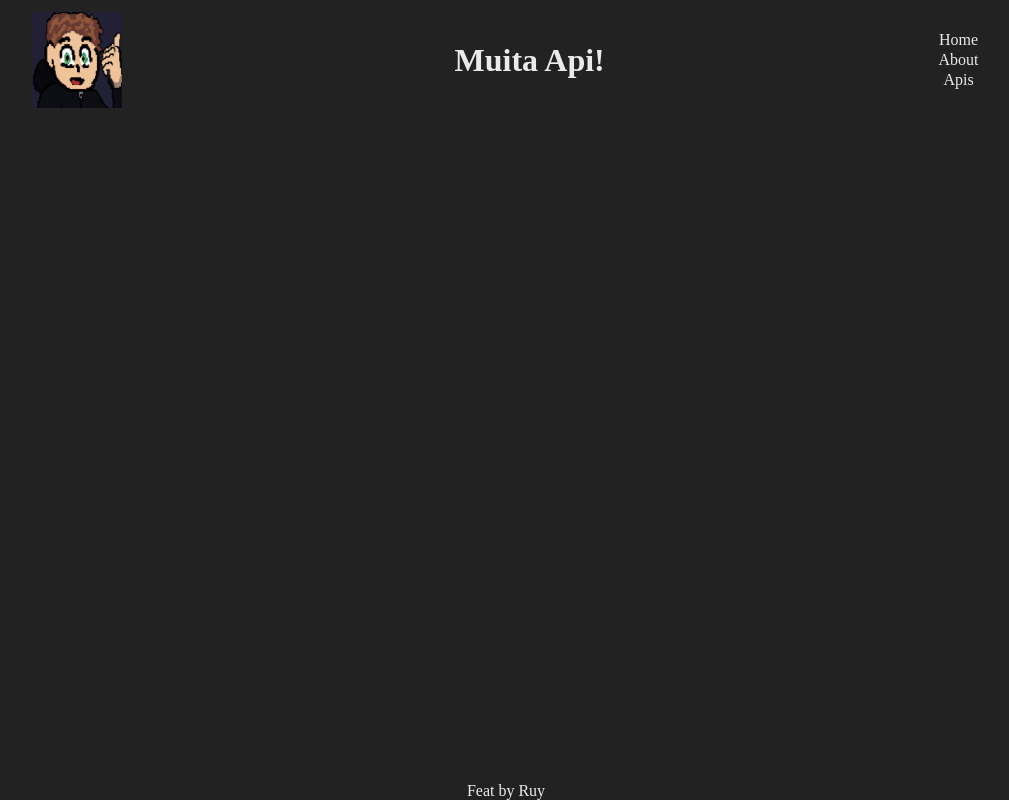
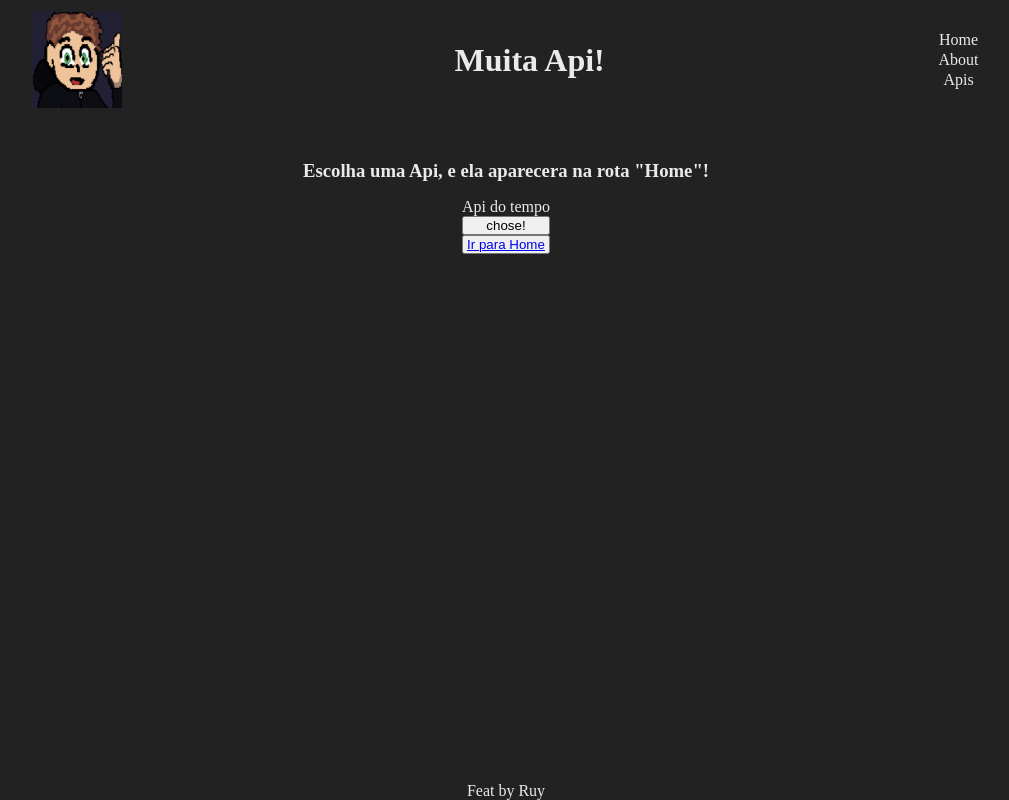
Before and after one commit to Leckller/algoLegal, a React (Vite) app: page /Apis in a window 1280 px wide. Shown: the whole page, without its empty margins (134-1143 px from the left). Built offline with nearby package versions, Linux system fonts and the light colour scheme.

Commit message:
Route Api funcional

```diff
--- a/src/App.tsx
+++ b/src/App.tsx
@@ -4,6 +4,8 @@ import About from './components/About'
 import Home from './components/Home'
 import { createGlobalStyle, ThemeProvider } from 'styled-components'
 import { randomColor } from './services/randomColor'
+import { useState } from 'react'
+import ApisRoute from './components/ApisRoute'
 
 const GlobalStyle = createGlobalStyle`
   *{
@@ -23,6 +25,7 @@ const theme = {
 }
 
 function App() {
+  const [choseApi, setChoseApi] = useState(0)
 
   return (
     <>
@@ -30,8 +33,8 @@ function App() {
     <GlobalStyle/>
       <Routes>
         <Route path='/' element={<Layout/>}>
-          <Route index element={<Home/>}/>
-          <Route path='/Apis'/>
+          <Route index element={<Home choseApi={choseApi} setChoseApi={setChoseApi}/>}/>
+          <Route path='/Apis' element={<ApisRoute setChoseApi={setChoseApi}/>}/>
           <Route path='/About' element={<About/>}/>
         </Route>
       </Routes>
--- /dev/null
+++ b/src/components/ApisRoute.tsx
@@ -0,0 +1,26 @@
+import { NavLink } from "react-router-dom"
+import { OlApis } from "./styles"
+
+function ApisRoute({setChoseApi}: {setChoseApi: (p: number) => void}) {
+  function handleOnClick(N: number) {
+    setChoseApi(N)
+  }
+  return (
+    <OlApis>
+      <h3>Escolha uma Api, e ela aparecera na rota "Home"!</h3>
+      <li>
+      <label htmlFor="apiDoTempo">
+        Api do tempo
+      </label>
+        <button onClick={() => handleOnClick(1)} id="apiDoTempo">
+          chose!
+        </button>
+        <button>
+          <NavLink to={'/'}>Ir para Home</NavLink>
+        </button>
+      </li>
+    </OlApis>
+  )
+}
+
+export default ApisRoute
--- a/src/components/Home.tsx
+++ b/src/components/Home.tsx
@@ -1,12 +1,9 @@
 import WeatherComp from "./WeatherComp"
-import { HomeDiv } from "./styles"
 
-function Home () {
+function Home ({choseApi}: {choseApi: number, setChoseApi: (p: number) => void}) {
   return(
     <>
-      <HomeDiv>
-          <WeatherComp />
-      </HomeDiv>
+      {choseApi === 1 && <WeatherComp />}
     </>
   )
 }
--- a/src/components/WeatherComp.tsx
+++ b/src/components/WeatherComp.tsx
@@ -1,7 +1,7 @@
 import { useEffect, useState } from "react";
 import { WeatherApi } from "../services/WeatherApi";
 import { apiWeathertype, forecastWeather } from "../services/types";
-import { FormWeather , InfoWeather, DivInfoWeather, UlForecast } from "./styles";
+import { FormWeather , InfoWeather, DivInfoWeather, UlForecast, HomeDiv } from "./styles";
 // import Previsao from "./Previsao";
 
 function WeatherComp () {
@@ -31,6 +31,7 @@ function WeatherComp () {
     setLocate(searchInput)
   }
   return(
+    <HomeDiv>
     <DivInfoWeather>
       <FormWeather>
       <label htmlFor="searchLocate">
@@ -63,6 +64,7 @@ function WeatherComp () {
       </UlForecast>
      ))}
     </DivInfoWeather>
+    </HomeDiv>
   )
 }
 
--- a/src/components/styles.tsx
+++ b/src/components/styles.tsx
@@ -134,3 +134,19 @@ export const UlForecast = styled.ul`
     padding: 3.2vw;
   }
 `
+
+export const OlApis = styled.ol`
+  width: 100vw;
+  display: flex;
+  flex-direction: column;
+  align-items: center;
+  padding: 5vh;
+  text-align: center;
+  h3 {
+    margin-bottom: 2vh;
+  }
+  li{
+    display: flex;
+    flex-direction: column;
+  }
+`
```
